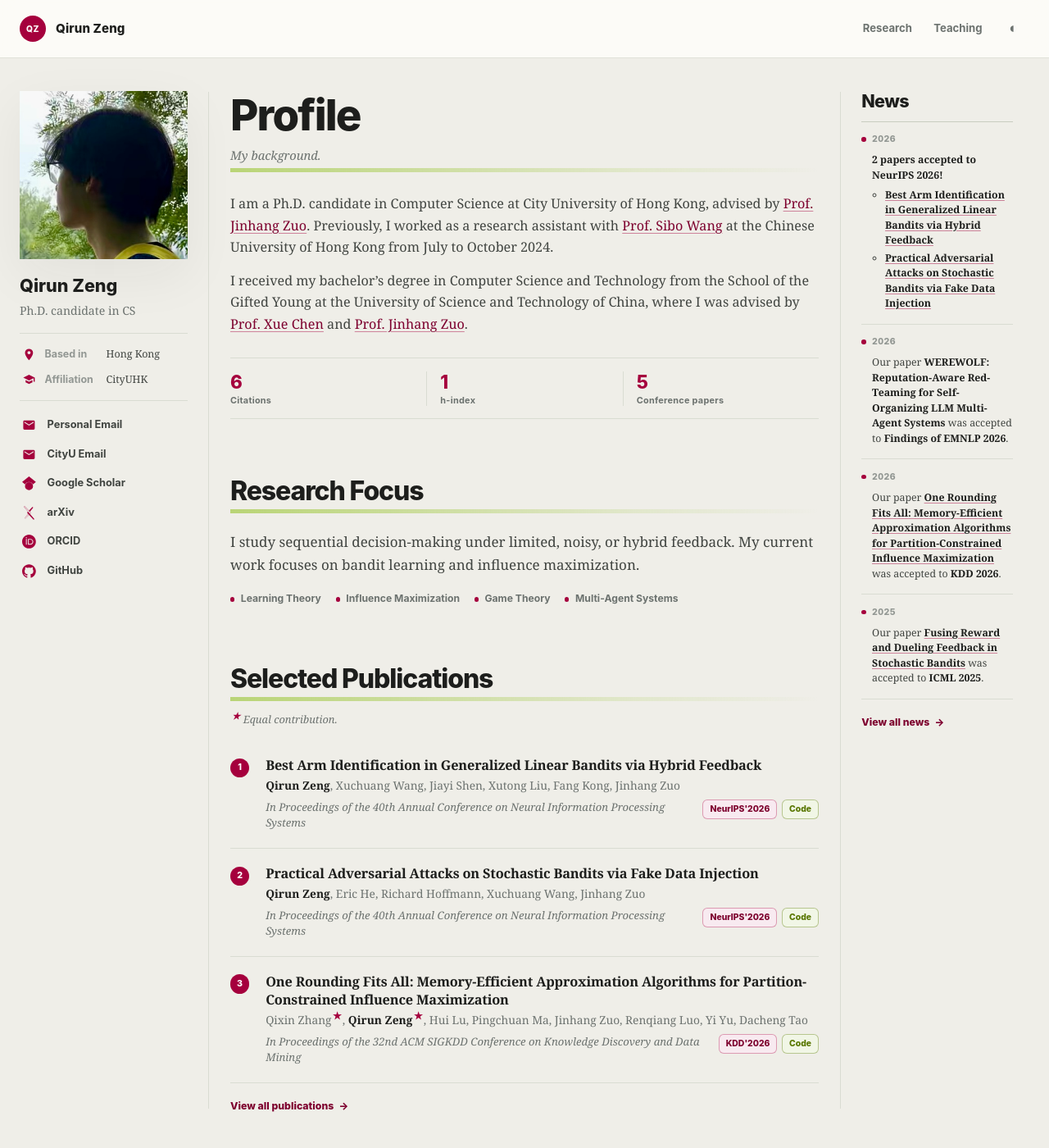
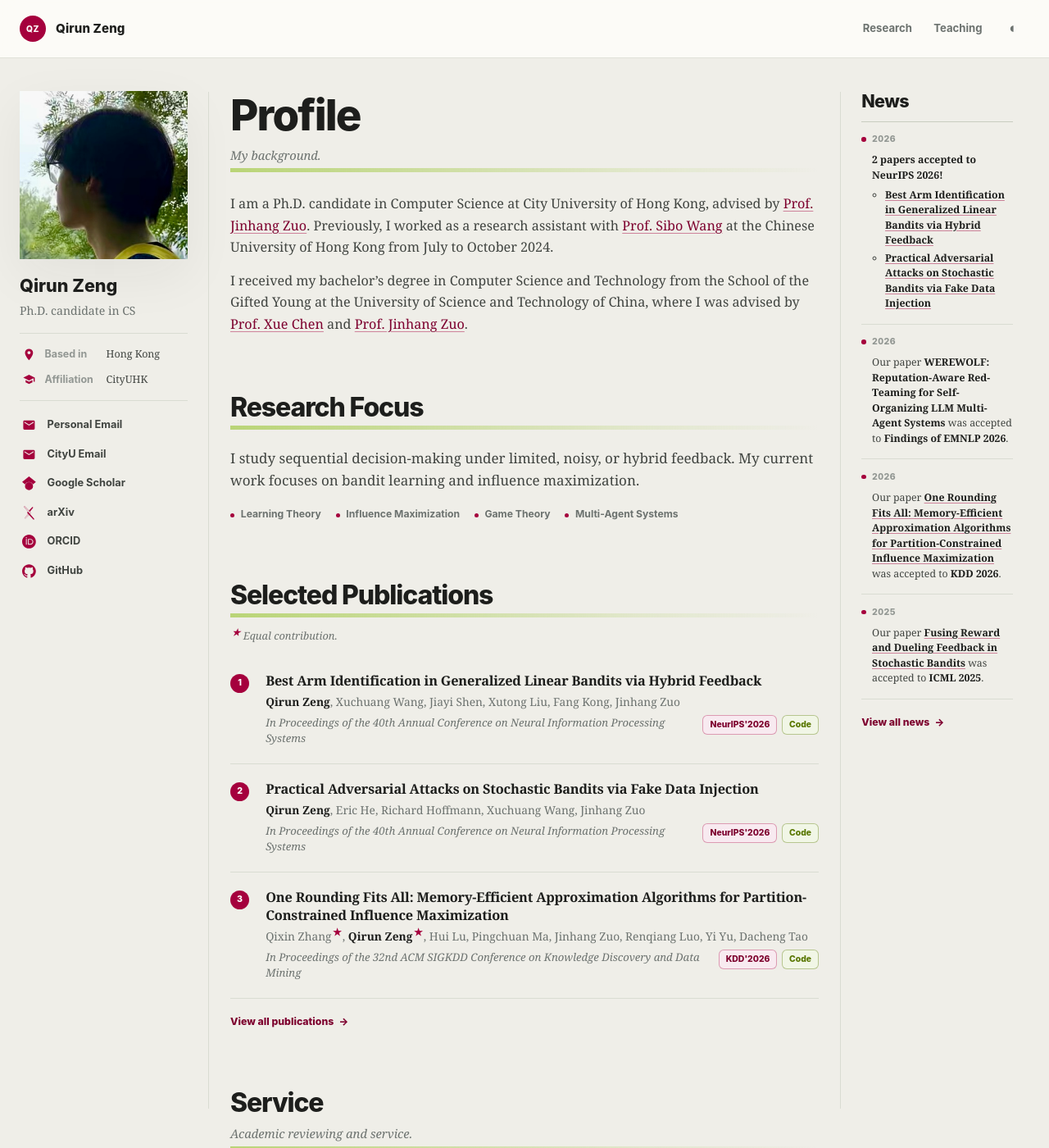
Before and after one commit to qirunzeng/qirunzeng.github.io, a Jekyll site: the page built from index.html, in a window 1280 px wide and 1400 px high. Shown: the whole window at 82% size. Built offline with Jekyll 4.4.1, drawn with Linux system fonts in a browser that asks for light colours.

Commit message:
Move academic metrics to publications

```diff
--- a/assets/css/main.css
+++ b/assets/css/main.css
@@ -464,53 +464,6 @@
   font-size: 1.01rem;
 }
 
-.metrics {
-  display: grid;
-  margin: 1.75rem 0 0;
-  padding: 0.95rem 0;
-  border-top: 1px solid var(--line);
-  border-bottom: 1px solid var(--line);
-  grid-template-columns: repeat(auto-fit, minmax(7rem, 1fr));
-}
-
-.metrics div {
-  display: flex;
-  min-width: 0;
-  padding: 0 1rem;
-  flex-direction: column-reverse;
-  border-left: 1px solid var(--line);
-}
-
-.metrics div:first-child {
-  padding-left: 0;
-  border-left: 0;
-}
-
-.metrics dt,
-.metrics dd {
-  margin: 0;
-}
-
-.metrics dt {
-  overflow: hidden;
-  color: var(--muted);
-  font-family: var(--sans);
-  font-size: 0.68rem;
-  font-weight: 700;
-  letter-spacing: 0.025em;
-  line-height: 1.3;
-  text-overflow: ellipsis;
-}
-
-.metrics dd {
-  margin-bottom: 0.15rem;
-  color: var(--wine);
-  font-family: var(--sans);
-  font-size: 1.4rem;
-  font-weight: 850;
-  line-height: 1.15;
-}
-
 .research-topics {
   display: flex;
   margin: 1rem 0 0;
@@ -1780,26 +1733,6 @@
     margin-top: 0;
   }
 
-  .metrics {
-    grid-template-columns: repeat(2, minmax(0, 1fr));
-  }
-
-  .metrics div {
-    padding: 0.65rem 0.8rem;
-  }
-
-  .metrics div:first-child {
-    padding-left: 0.8rem;
-  }
-
-  .metrics div:nth-child(odd) {
-    border-left: 0;
-  }
-
-  .metrics div:nth-child(n + 3) {
-    border-top: 1px solid var(--line);
-  }
-
   .bandit__topbar {
     align-items: stretch;
     flex-direction: column;
--- a/index.html
+++ b/index.html
@@ -19,27 +19,6 @@
     {% endfor %}
   </div>
 
-  {% capture metric_items %}
-    {% for metric in home.metrics %}
-      {% if metric.scholar_key %}
-        {% assign metric_value = site.data.scholar[metric.scholar_key] %}
-      {% elsif metric.publication_key %}
-        {% assign metric_value = site.data.publications[metric.publication_key] | size %}
-      {% else %}
-        {% assign metric_value = metric.value %}
-      {% endif %}
-      {% if metric_value and metric_value > 0 %}
-        <div>
-          <dt>{{ metric.label }}</dt>
-          <dd>{{ metric_value }}</dd>
-        </div>
-      {% endif %}
-    {% endfor %}
-  {% endcapture %}
-  {% assign metric_items = metric_items | strip %}
-  {% if metric_items != "" %}
-    <dl class="metrics" aria-label="Academic metrics">{{ metric_items }}</dl>
-  {% endif %}
 </section>
 
 {% include news.html variant="inline" %}
```
Also changed, not shown: _data/home.yml (+0 -14 lines), _data/publications.yml (+14 -0 lines), _includes/collaborators.html (+26 -1 lines), README.md.
